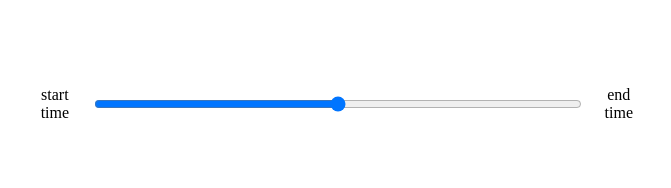
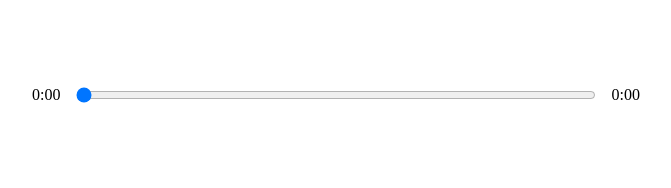
Before and after one commit to kareemmoheb/music-player, a React (Create React App) app: page / in a window 1280 px wide. Shown: the part 410-598 px from the top of the page, without its empty margins (304-975 px from the left). Built offline with nearby package versions, Linux system fonts and the light colour scheme.

Commit message:
add functionlity to player component

```diff
--- a/src/App.js
+++ b/src/App.js
@@ -7,10 +7,11 @@ import './styles/app.scss';
 function App() {
     const [song, setSong] = useState(data());
     const [currentSong, setcurrentSong] = useState(song.filter(song => (song.active) ? song : '')[0]);
+    const [isPlaying, setIsPlaying] = useState(false);
     return (
         <div className="App">
             <Song currentSong={currentSong} />
-            <Player currentSong={currentSong} />
+            <Player currentSong={currentSong} isPlaying={isPlaying} setIsPlaying={setIsPlaying} />
         </div>
     );
 }
--- a/src/components/Player.js
+++ b/src/components/Player.js
@@ -1,23 +1,60 @@
-import React from 'react';
+/* eslint-disable */
+
+import React, { useRef, useState } from 'react';
 import { FontAwesomeIcon } from '@fortawesome/react-fontawesome';
 import { faStepForward } from '@fortawesome/free-solid-svg-icons';
 import { faPlay } from '@fortawesome/free-solid-svg-icons';
+import { faPause } from '@fortawesome/free-solid-svg-icons';
 import { faStepBackward } from '@fortawesome/free-solid-svg-icons';
 
-const Player = (currentSong) => {
+const Player = ({ currentSong, isPlaying, setIsPlaying }) => {
+    const audioRef = useRef(null);
+    const [songInfo, setSongInfo] = useState({
+        currentTime: 0,
+        duration: 0,
+    });
+    const playSongHandler = () => {
+        if (isPlaying) {
+            audioRef.current.pause();
+            setIsPlaying(!isPlaying)
+        } else {
+            audioRef.current.play();
+            setIsPlaying(!isPlaying)
+        }
+    }
+    const formatTime = (time) => {
+        return (
+            Math.floor(time / 60) + ":" + ("0" + Math.floor(time % 60)).slice(-2)
+        );
+    }
+    const timeUpdateHandler = (e) => {
+        const duration = e.target.duration;
+        const currentTime = e.target.currentTime;
+        setSongInfo({
+            currentTime: currentTime,
+            duration: duration,
+        });
+    }
+    const dragHandler = (e) => {
+        audioRef.current.currentTime = e.target.value
+    }
+
     return (
         <div className="player">
             <div className="player_time-control">
-                <span className="player_start-time">start time</span>
-                <input type="range" name="" className="player_seeker" />
-                <span className="player_end-time">end time</span>
+                <span className="player_start-time">{formatTime(songInfo.currentTime)}</span>
+                <input type="range" min={0} max={songInfo.duration} value={songInfo.currentTime} onChange={dragHandler} className="player_seeker" />
+
+                <span className="player_end-time">{formatTime(songInfo.duration)}</span>
             </div>
 
             <div className="player_controls">
                 <FontAwesomeIcon icon={faStepBackward} size="2x" className="player_backward" />
-                <FontAwesomeIcon icon={faPlay} size="2x" className="player_play" />
+                <FontAwesomeIcon icon={isPlaying ? faPause : faPlay} size="2x" className="plyer_play" onClick={playSongHandler} />
                 <FontAwesomeIcon icon={faStepForward} size="2x" className="player_forward" />
             </div>
+
+            <audio src={currentSong.audio} ref={audioRef} onTimeUpdate={timeUpdateHandler} onLoadedMetadata={timeUpdateHandler}></audio>
         </div>
     );
 }
```
